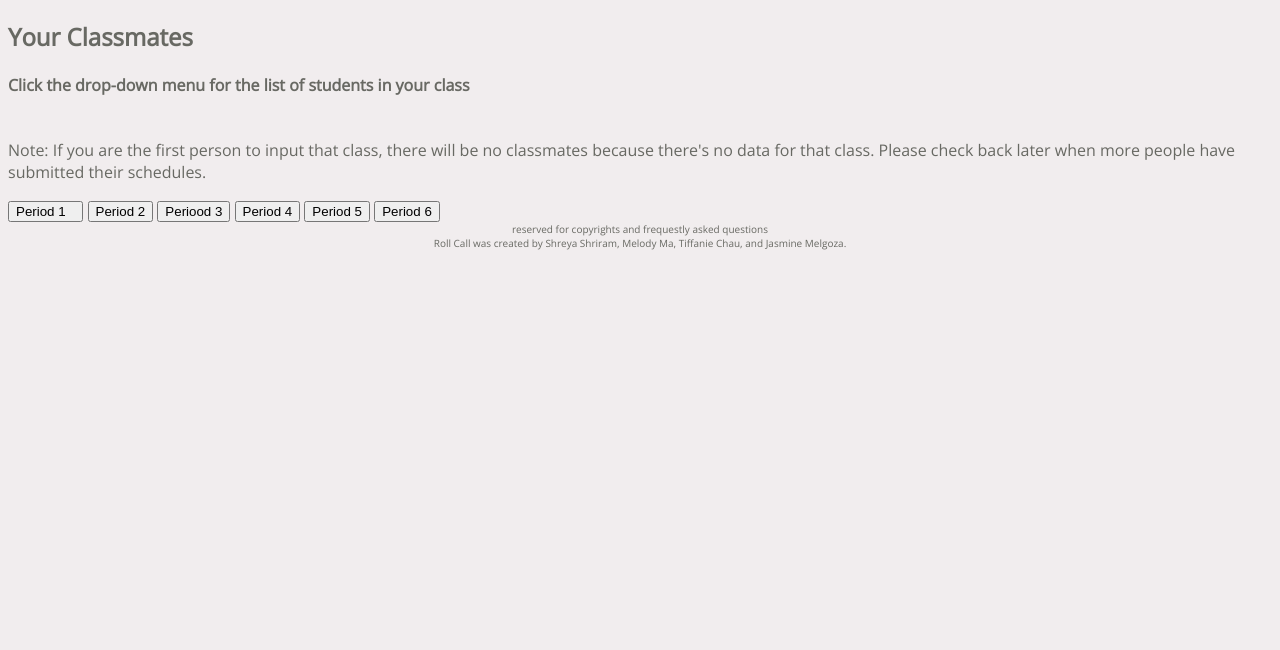
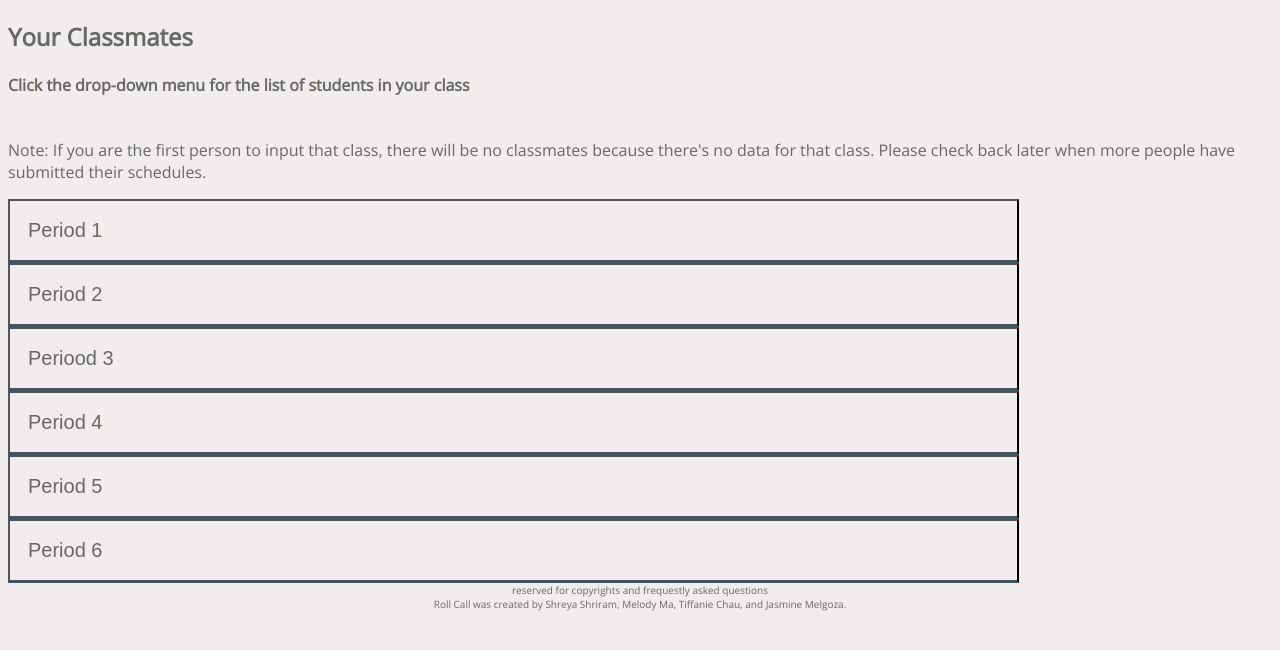
Before and after one commit to tiffaniec/RollCall, a Python web app: template rollcall-211816/templates/pg3.html in a window 1280 px wide. Shown: the part 59-709 px from the top of the page. Run offline with Jinja, Linux system fonts and the light colour scheme; the template is opened without the code that fills it, so the values that code supplies are empty.

Commit message:
final fix css + html

```diff
--- a/rollcall-211816/extras/style.css
+++ b/rollcall-211816/extras/style.css
@@ -48,47 +48,20 @@ footer{
   font-size: 10px;
 }
 /* Add a black background color to the top navigation */
-/*
+
 .collapsible {
     background-color: #F1EDEE;
     color: #686963;
     cursor: pointer;
     padding: 18px;
-<<<<<<< HEAD
-    width: 10%;
-
-=======
     width: 80%;
     /* border-bottom: solid, #686963; */
->>>>>>> 6980c48b324004ee908b95eb1ea43f2e90caa652
     text-align: left;
     outline: none;
     font-size: 20px;
-    border-bottom: 3px solid, #3D5467;
+    border-bottom: 3px solid #3D5467;
 }
-  */
-  .collapsible {
-      background-color: white;
-      color: #686963;
-      cursor: pointer;
-      padding: 18px;
-      width: 100%;
-      border: none;
-      text-align: left;
-      outline: none;
-      font-size: 15px;
-  }
 
-  .active, .collapsible:hover {
-      background-color: #8AA29E;
-  }
-
-  .content {
-      padding: 0 18px;
-      display: none;
-      overflow: hidden;
-      background-color: #f1f1f1;
-  }
 
 .active, .collapsible:hover {
     background-color: #8AA29E;
--- a/rollcall-211816/templates/pag3dropdown.html
+++ b/rollcall-211816/templates/pag3dropdown.html
@@ -46,7 +46,7 @@
 
 
 
-  <div class="dropdown">
+  <div class ="dropdown">
   <button class="collapsible">
     Period 1
     <i class="down"></i>
```
